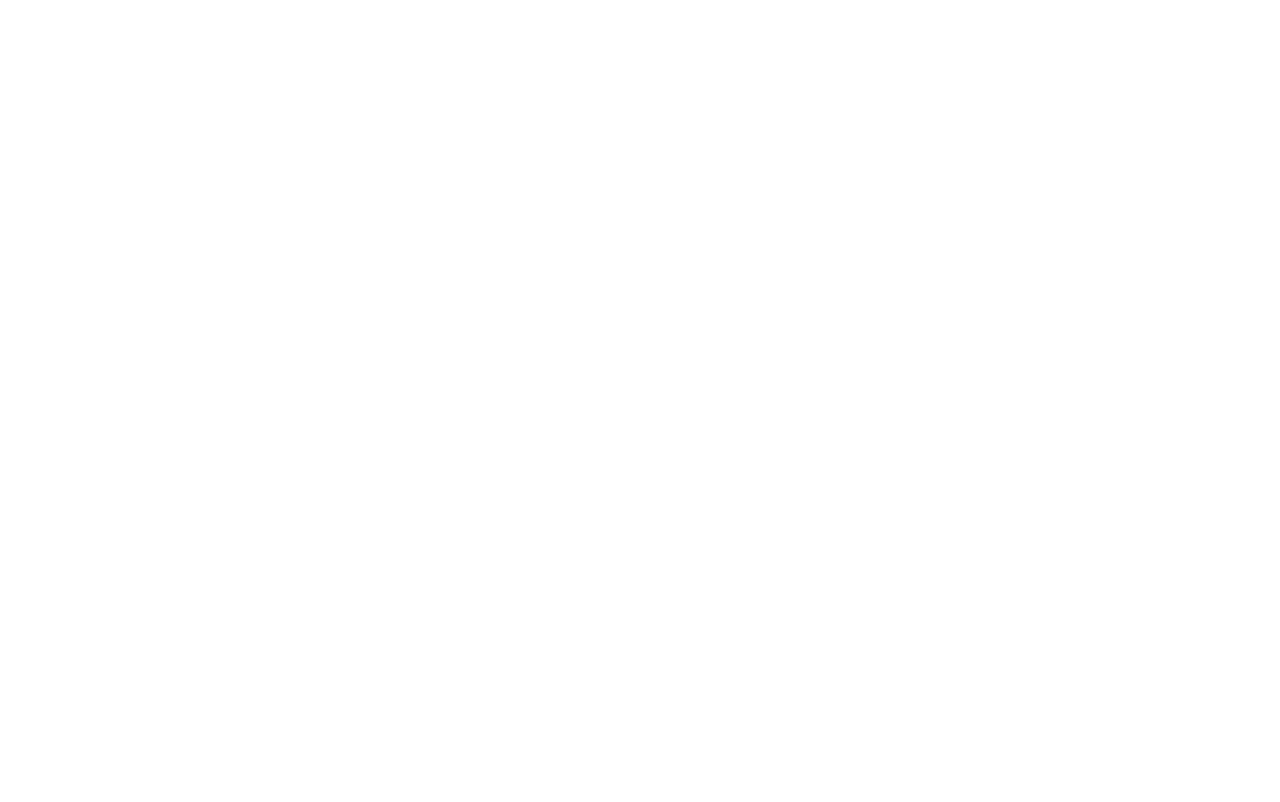
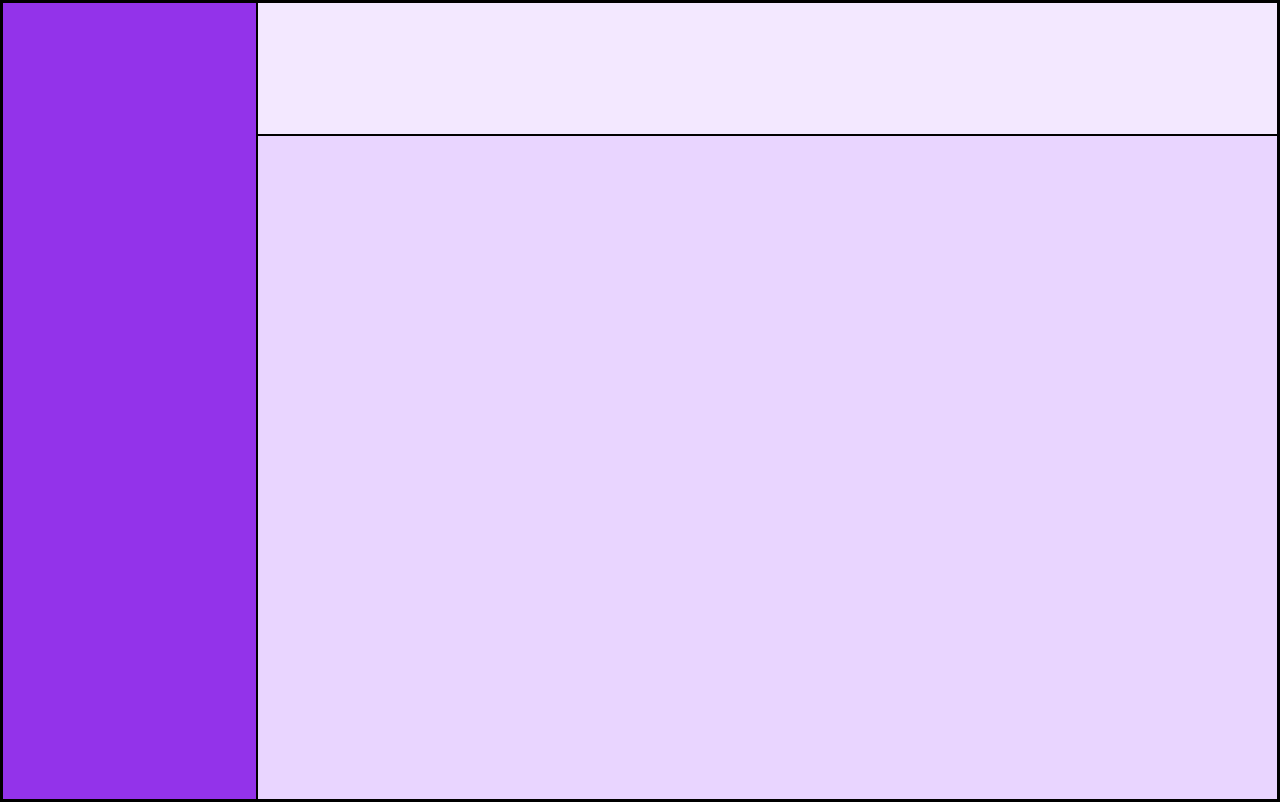
Before and after one commit to MorelliCode/odin_project, a plain HTML site: page css-exercises-MorelliCode/grid/grid_project/index.html in a window 1280 px wide. Drawn offline with Linux system fonts and the light colour scheme.

Commit message:
Start basic grid organisation of grid project.

```diff
--- a/css-exercises-MorelliCode/grid/grid_project/index.html
+++ b/css-exercises-MorelliCode/grid/grid_project/index.html
@@ -7,6 +7,8 @@
     <title>Dashboard Grid Project</title>
 </head>
 <body>
-
+    <div class="header"></div>
+    <div class="sidebar"></div>
+    <div class="content"></div>
 </body>
 </html>
--- a/css-exercises-MorelliCode/grid/grid_project/style.css
+++ b/css-exercises-MorelliCode/grid/grid_project/style.css
@@ -0,0 +1,29 @@
+* {
+    margin: 0;
+    padding: 0;
+    border: 1px solid black;
+    box-sizing: border-box;
+}
+
+body {
+    height: 100vh;
+    display: grid;
+    grid-template-columns: 1fr 4fr;
+    grid-template-rows: 1fr 5fr;
+}
+
+.header {
+    grid-column: 2 / span 1;
+
+    background-color: #f3e8ff;
+}
+
+.sidebar {
+    grid-row: 1 / -1;
+
+    background-color: #9333ea;
+}
+
+.content {
+    background-color: #e9d5ff;
+}
```
